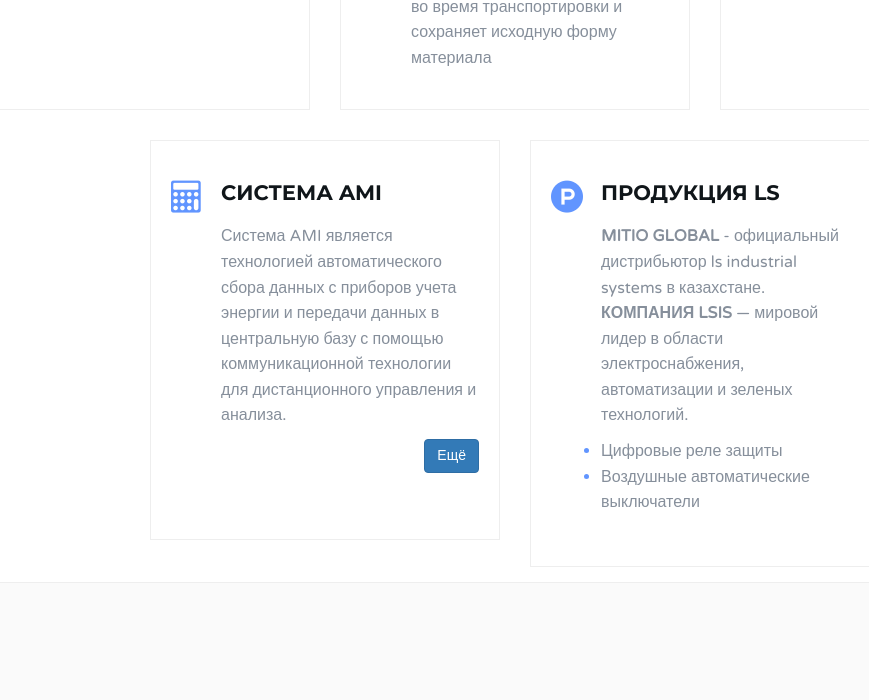
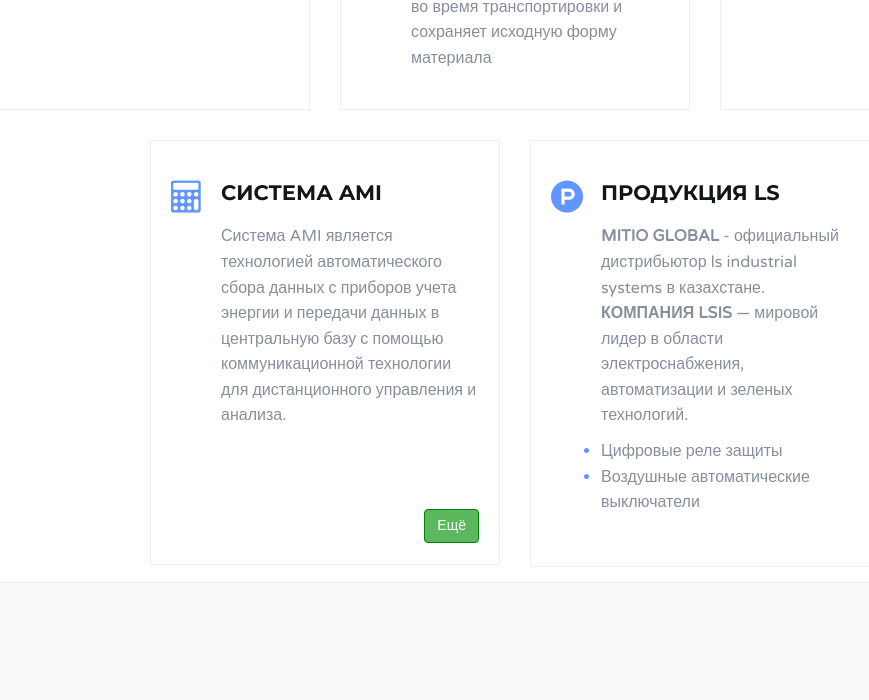
Before and after one commit to anchik-zak/anchik-zak.github.io, a plain HTML site: page index.html in a window 1280 px wide. Shown: the part 3439-4139 px from the top of the page, without its empty margins (125-994 px from the left). Drawn offline with Linux system fonts and the light colour scheme.

Commit message:
make it better2

```diff
--- a/css/style.css
+++ b/css/style.css
@@ -812,8 +812,10 @@ header {
   width:166.23px;
   padding-bottom: 20px;
 }
-.btn-primary{
+.btn-success{
+  margin-top: 70px;
   float: right;
+  border: 0.2px solid green;
 }
 
 .service {
--- a/index.html
+++ b/index.html
@@ -367,7 +367,7 @@
 								<!-- service -->
 								<div class="col-md-4 col-sm-6">
 									<div class="service" style="height: 480px;">
-										<i class="fa fa-undo"></i>
+										<i class="fa fa-bolt"></i>
 										<h3>СИСТЕМА КОНТРОЛЯ УЛИЧНОГО ОСВЕЩЕНИЯ</h3>
 										<p>
 											<ul>
@@ -454,7 +454,7 @@
 
 						<div class="col-md-12">
 							<div class="col-md-4 col-md-offset-2 col-sm-6">
-								<div class="service" style="padding-bottom: 100px;">
+								<div class="service" style="padding-bottom: 125px;">
 									<i class="fa fa-calculator"></i>
 									<h3>СИСТЕМА AMI</h3>
 									<p>Система AMI является технологией автоматического сбора данных с приборов учета энергии и передачи данных в центральную базу с помощью коммуникационной технологии для дистанционного управления и анализа.</p>
@@ -476,7 +476,7 @@
 										</ul>
 									</span>
 
-									<button class="btn btn-primary" id="toggle">Ещё</button>
+									<button class="btn btn-success" id="toggle">Ещё</button>
 								</div>
 							</div>
 
```
